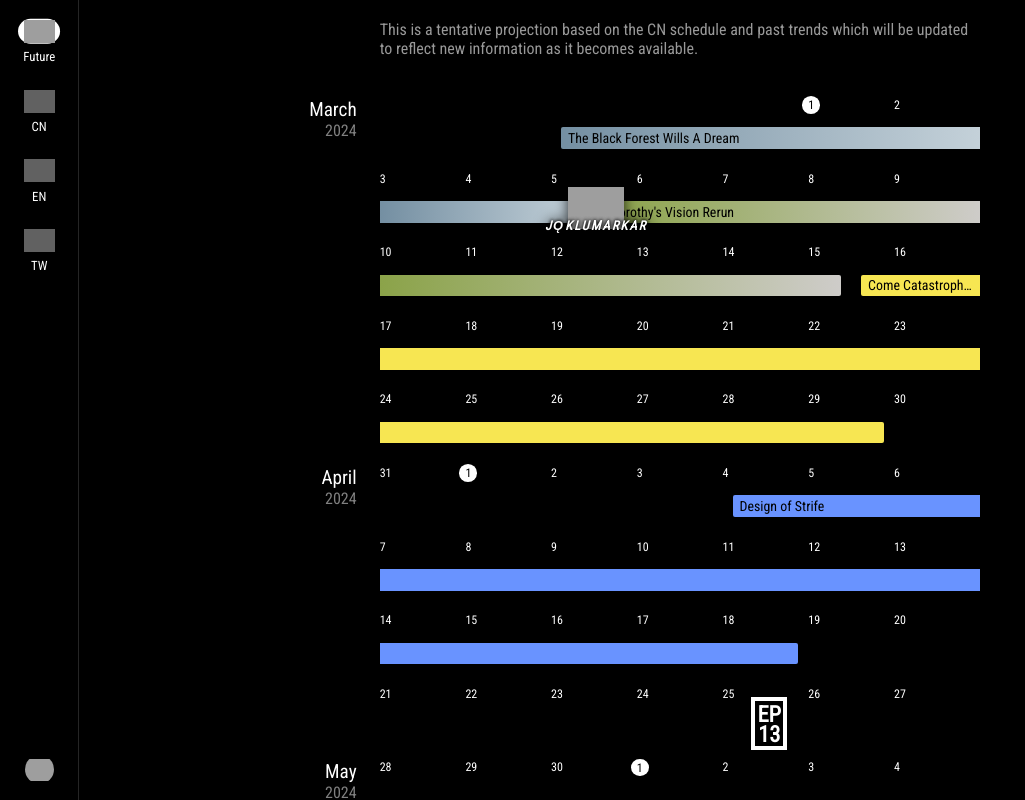
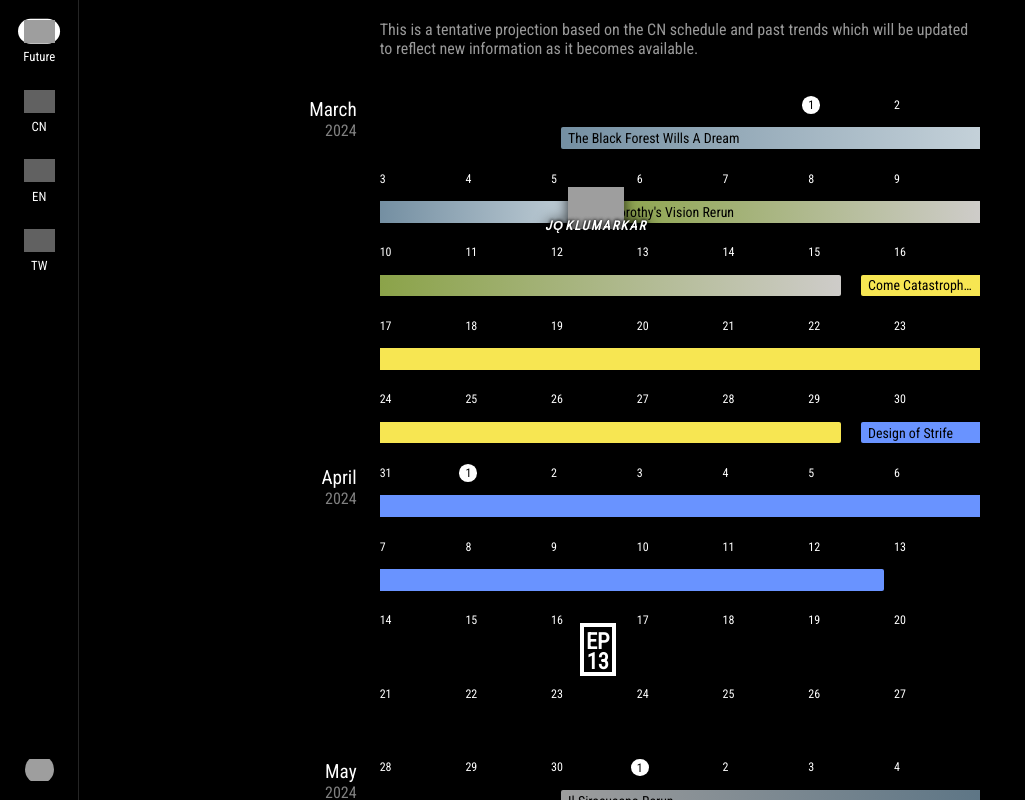
Before and after one commit to jaywyeee/arknights-calendar, a Svelte app: page / in a window 1280 px wide. Shown: the whole page, without its empty margins (0-1025 px from the left). Built offline with nearby package versions, Linux system fonts and the light colour scheme; grey boxes are pictures that could not be loaded; a web font is replaced by a local one.

Commit message:
Update future and CN schedules

```diff
--- a/src/data/episodes.json
+++ b/src/data/episodes.json
@@ -1,6 +1,6 @@
 {
 	"future": [
-		{ "id": 13, "date": [2024,  4, 25] }
+		{ "id": 13, "date": [2024,  4, 16] }
 	],
 	"cn": [
 		{ "id":  5, "date": [2019,  7,  9] },
--- a/src/data/events.json
+++ b/src/data/events.json
@@ -4,16 +4,18 @@
 			{ "start": [ 2, 27], "duration":  7, "event": "tbfwad" },
 			{ "start": [ 3,  5], "duration": 10, "event": "dv", "rerun": true },
 			{ "start": [ 3, 15], "duration": 14, "event": "ccowov" },
-			{ "start": [ 4,  4], "duration": 14, "event": "dos" },
-			{ "start": [ 5,  9], "duration": 10, "event": "is", "rerun": true },
-			{ "start": [ 5, 21], "duration": 21, "event": "zih" },
-			{ "start": [ 6, 11], "duration": 14, "event": "ccb1" },
-			{ "start": [ 6, 27], "duration": 14, "event": "trtls" },
-			{ "start": [ 7, 11], "duration": 10, "event": "wtfc", "rerun": true },
-			{ "start": [ 7, 23], "duration":  7, "event": "ttgv" },
-			{ "start": [ 7, 30], "duration": 21, "event": "haps" },
-			{ "start": [ 8, 20], "duration": 10, "event": "wvwwnb", "rerun": true },
-			{ "start": [ 8, 27], "duration": 14, "event": "tfn4" }
+			{ "start": [ 3, 29], "duration": 14, "event": "dos" },
+			{ "start": [ 4, 30], "duration": 10, "event": "is", "rerun": true },
+			{ "start": [ 5, 10], "duration": 21, "event": "zih" },
+			{ "start": [ 5, 31], "duration": 14, "event": "ccb1" },
+			{ "start": [ 6, 18], "duration": 14, "event": "trtls" },
+			{ "start": [ 7,  2], "duration": 10, "event": "wtfc", "rerun": true },
+			{ "start": [ 7, 12], "duration":  7, "event": "ttgv" },
+			{ "start": [ 7, 25], "duration": 21, "event": "haps" },
+			{ "start": [ 8, 15], "duration": 10, "event": "wvwwnb", "rerun": true },
+			{ "start": [ 8, 22], "duration": 14, "event": "tfn4" },
+			{ "start": [ 9,  5], "duration": 14, "event": "ola" },
+			{ "start": [ 9, 19], "duration": 10, "event": "ood", "rerun": true }
 		]
 	},
 	"cn": {
@@ -123,7 +125,8 @@
 			{ "start": [ 1,  9], "duration":  7, "event": "ttgv" },
 			{ "start": [ 1, 18], "duration": 10, "event": "wvwwnb", "rerun": true },
 			{ "start": [ 2,  1], "duration": 21, "event": "haps" },
-			{ "start": [ 2, 22], "duration": 14, "event": "tfn4" }
+			{ "start": [ 2, 22], "duration": 14, "event": "tfn4" },
+			{ "start": [ 3,  7], "duration": 14, "event": "ola" }
 		]
 	},
 	"en": {
--- a/src/data/names.json
+++ b/src/data/names.json
@@ -48,6 +48,7 @@
 	"mn":      "Maria Nearl",
 	"nl":      "Near Light",
 	"oi":      "Operational Intelligence",
+	"ola":     "Operation Lucent Arrowhead",
 	"ood":     "Operation Originium Dust",
 	"peo":     "Pinch-out Experimental Operation",
 	"pl":      "Preluding Lights",
--- a/src/styles/_colors.scss
+++ b/src/styles/_colors.scss
@@ -51,6 +51,7 @@ $colors: (
 	"mn":      (#6A8EFF),
 	"nl":      (#6DA4F2, #E2E9F9, #ED8A90),
 	"oi":      (#E7D255),
+	"ola":     (#FDBA00 10%, #496946),
 	"ood":     (#ECAF28 20%, #CE782F),
 	"peo":     (#FFFFFF 15%, #D6090A),
 	"pl":      (#FF8853 20%, #D8D6CF),
```
